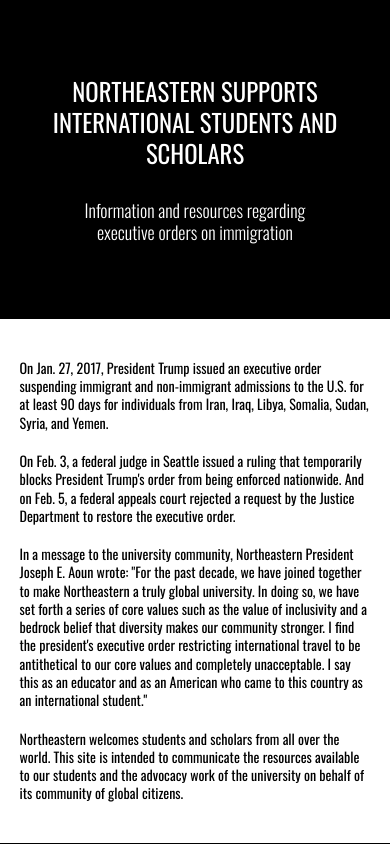
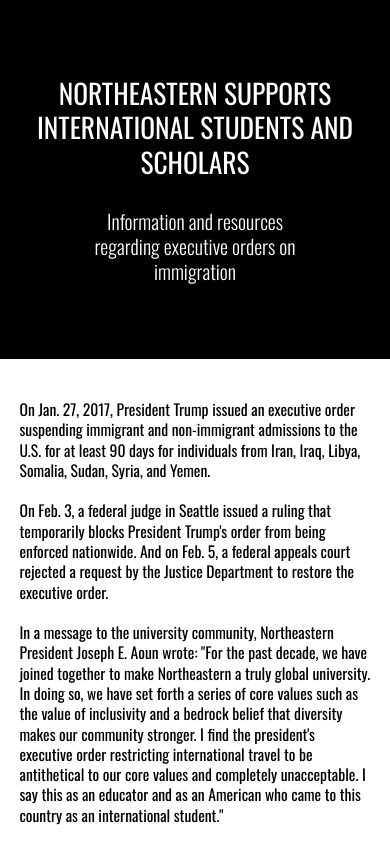
Before and after one commit to NUwebteam/executive-orders, a website: page index.html in a window 390 px wide. Shown: the part 57-905 px from the top of the page. Drawn offline with nearby package versions, Linux system fonts and the light colour scheme; no server answers.

Commit message:
adjust nav for litigation and increase font size on smaller devices

```diff
--- a/assets/styles/media.scss
+++ b/assets/styles/media.scss
@@ -53,7 +53,7 @@
 }
 @media screen and (max-width: 767px) {
   body {
-    font-size: 9px;
+    font-size: 10px;
   }
   .nav-logo-image {
     width: 300px;
@@ -108,7 +108,7 @@
 
 @media screen and (max-width: 500px) {
   body {
-    font-size: 9px;
+    font-size: 10px;
   }
   .hero-content h1 {
     font-size: 2.75em;
@@ -135,13 +135,3 @@
     margin: 15px 0 15px 5%;
   }
 }
-
-@media screen and (max-width: 420px) {
-  // .content-issue-container {
-  //   border-top: 1px solid #000;
-  //   padding-top: 20px;
-  // }
-  // .content-issue-container h2 {
-  //   text-decoration: none;
-  // }
-}
--- a/index.html
+++ b/index.html
@@ -60,7 +60,7 @@
               </a>
               <a href="#litigation">
                 <li class="nav-item">
-                  Litigations
+                  Litigation
                 </li>
               </a>
             </ul>
```
Also changed, not shown: index.min.css.
